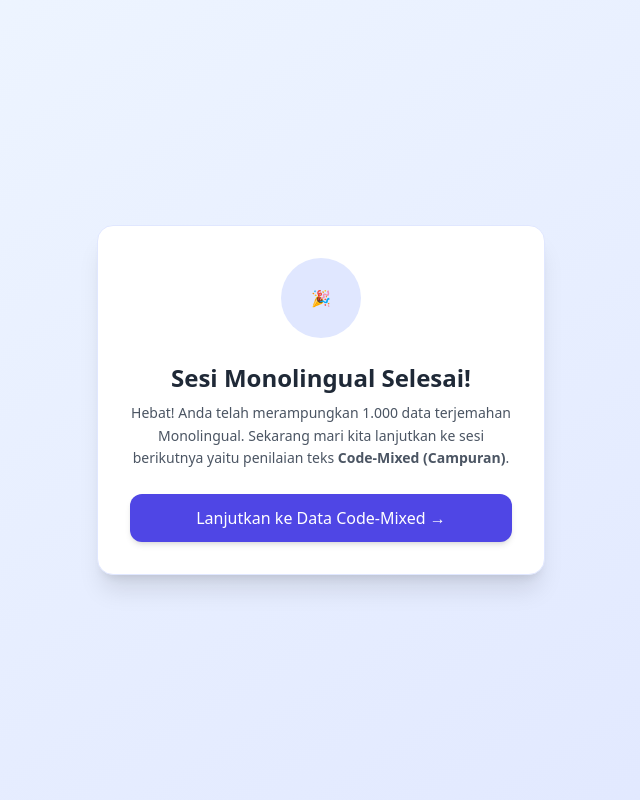
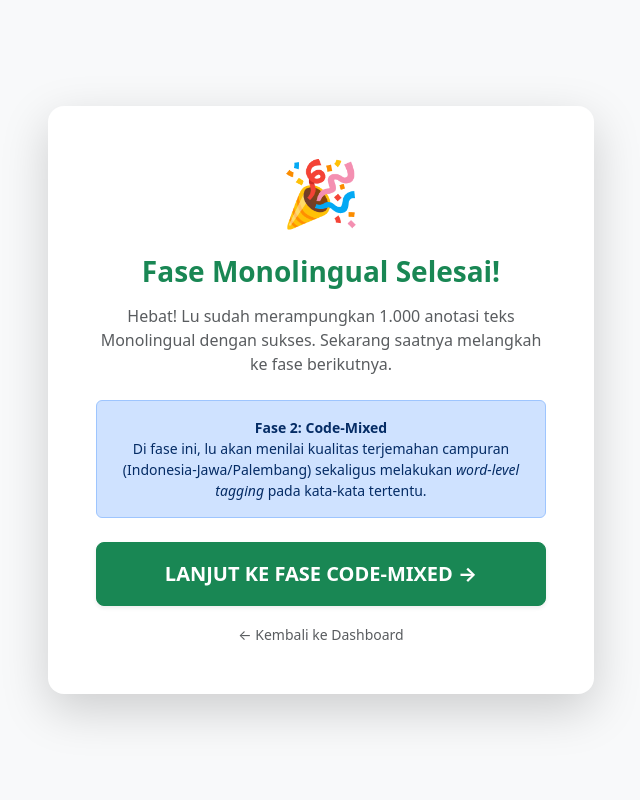
Before and after one commit to magnzetic/kai-annotation-tool, a Flask app: page /transition/codemixed in a window 1280 px wide. Shown: the whole page, without its empty margins (319-959 px from the left). Run offline with Flask 3, Linux system fonts and the light colour scheme; the visitor is signed in with stand-in values (Sample User, id 1); some libraries are stand-ins or nearby versions.

Commit message:
Update transition_mix.html

```diff
--- a/templates/transition_mix.html
+++ b/templates/transition_mix.html
@@ -2,21 +2,34 @@
 <html lang="id">
 <head>
     <meta charset="UTF-8">
-    <title>Sesi Monolingual Selesai</title>
-    <script src="https://cdn.tailwindcss.com"></script>
+    <title>Transisi ke Code-Mixed - KAI Annotation</title>
+    <link href="https://cdn.jsdelivr.net/npm/bootstrap@5.3.0/dist/css/bootstrap.min.css" rel="stylesheet">
 </head>
-<body class="bg-gradient-to-br from-blue-50 to-indigo-100 min-h-screen flex items-center justify-center p-4">
-    <div class="max-w-md w-full bg-white rounded-2xl shadow-xl p-8 text-center border border-indigo-100">
-        <div class="w-20 h-20 bg-indigo-100 text-indigo-600 rounded-full flex items-center justify-center mx-auto mb-6">
-            🎉
+<body class="bg-light d-flex align-items-center justify-content-center" style="min-height: 100vh;">
+    <div class="container">
+        <div class="row justify-content-center">
+            <div class="col-md-6 text-center">
+                <div class="card shadow-lg border-0 rounded-4 p-5 bg-white">
+                    <div class="mb-4">
+                        <span class="display-3">🎉</span>
+                    </div>
+                    <h3 class="fw-bold text-success mb-3">Fase Monolingual Selesai!</h3>
+                    <p class="text-muted mb-4">
+                        Hebat! Lu sudah merampungkan 1.000 anotasi teks Monolingual dengan sukses. Sekarang saatnya melangkah ke fase berikutnya.
+                    </p>
+                    <div class="alert alert-primary small mb-4">
+                        <strong>Fase 2: Code-Mixed</strong><br>
+                        Di fase ini, lu akan menilai kualitas terjemahan campuran (Indonesia-Jawa/Palembang) sekaligus melakukan <em>word-level tagging</em> pada kata-kata tertentu.
+                    </div>
+                    <a href="{{ url_for('annotate_codemixed') }}" class="btn btn-success btn-lg w-100 fw-bold shadow-sm py-3">
+                        LANJUT KE FASE CODE-MIXED →
+                    </a>
+                    <div class="mt-3">
+                        <a href="{{ url_for('dashboard') }}" class="text-muted small text-decoration-none">← Kembali ke Dashboard</a>
+                    </div>
+                </div>
+            </div>
         </div>
-        <h1 class="text-2xl font-bold text-gray-800 mb-2">Sesi Monolingual Selesai!</h1>
-        <p class="text-gray-600 text-sm mb-6 leading-relaxed">
-            Hebat! Anda telah merampungkan 1.000 data terjemahan Monolingual. Sekarang mari kita lanjutkan ke sesi berikutnya yaitu penilaian teks <strong>Code-Mixed (Campuran)</strong>.
-        </p>
-        <a href="{{ url_for('annotate_codemixed') }}" class="block w-full bg-indigo-600 hover:bg-indigo-700 text-white font-medium py-3 px-4 rounded-xl shadow-md transition duration-200">
-            Lanjutkan ke Data Code-Mixed &rarr;
-        </a>
     </div>
 </body>
 </html>
```
